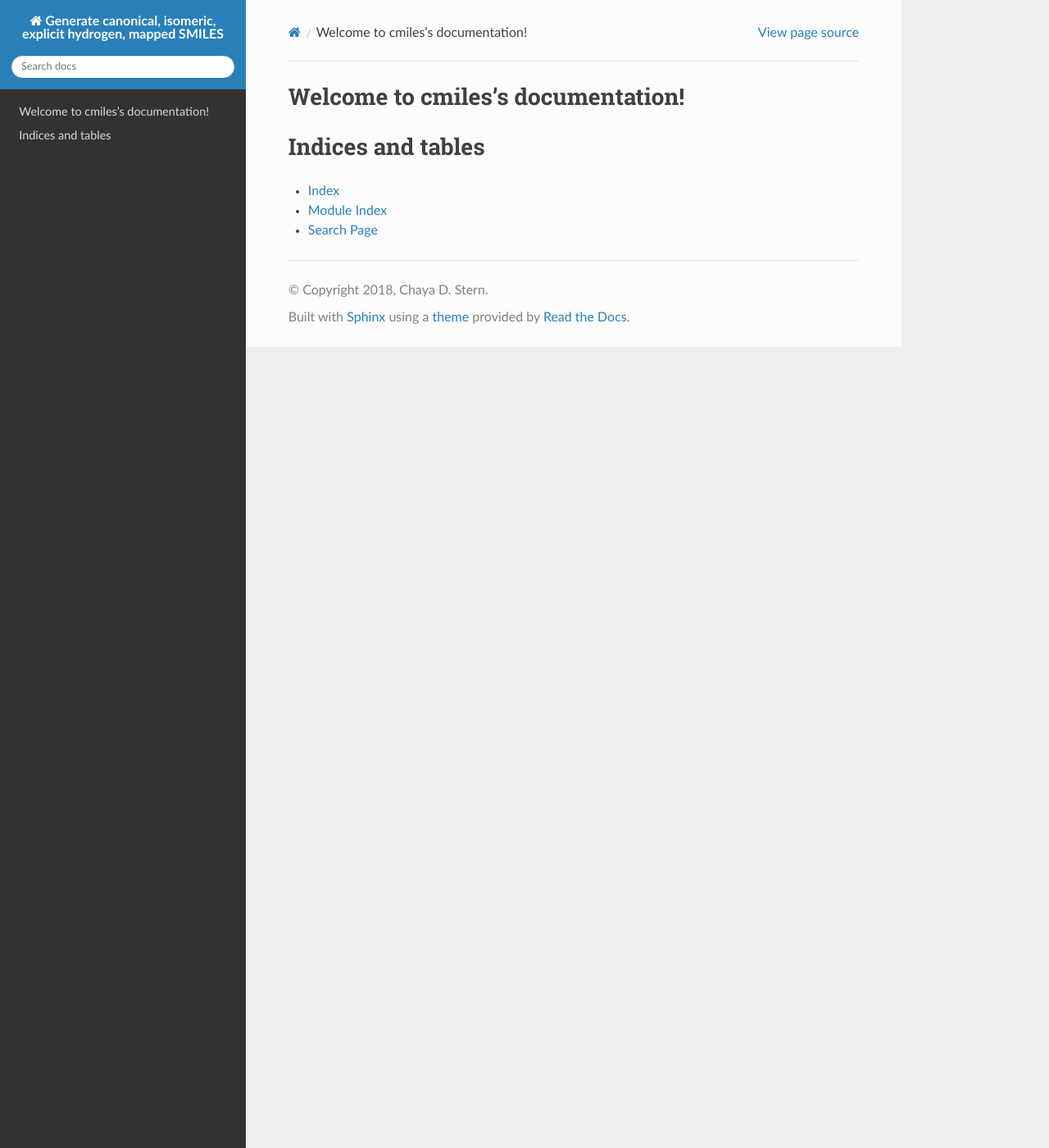
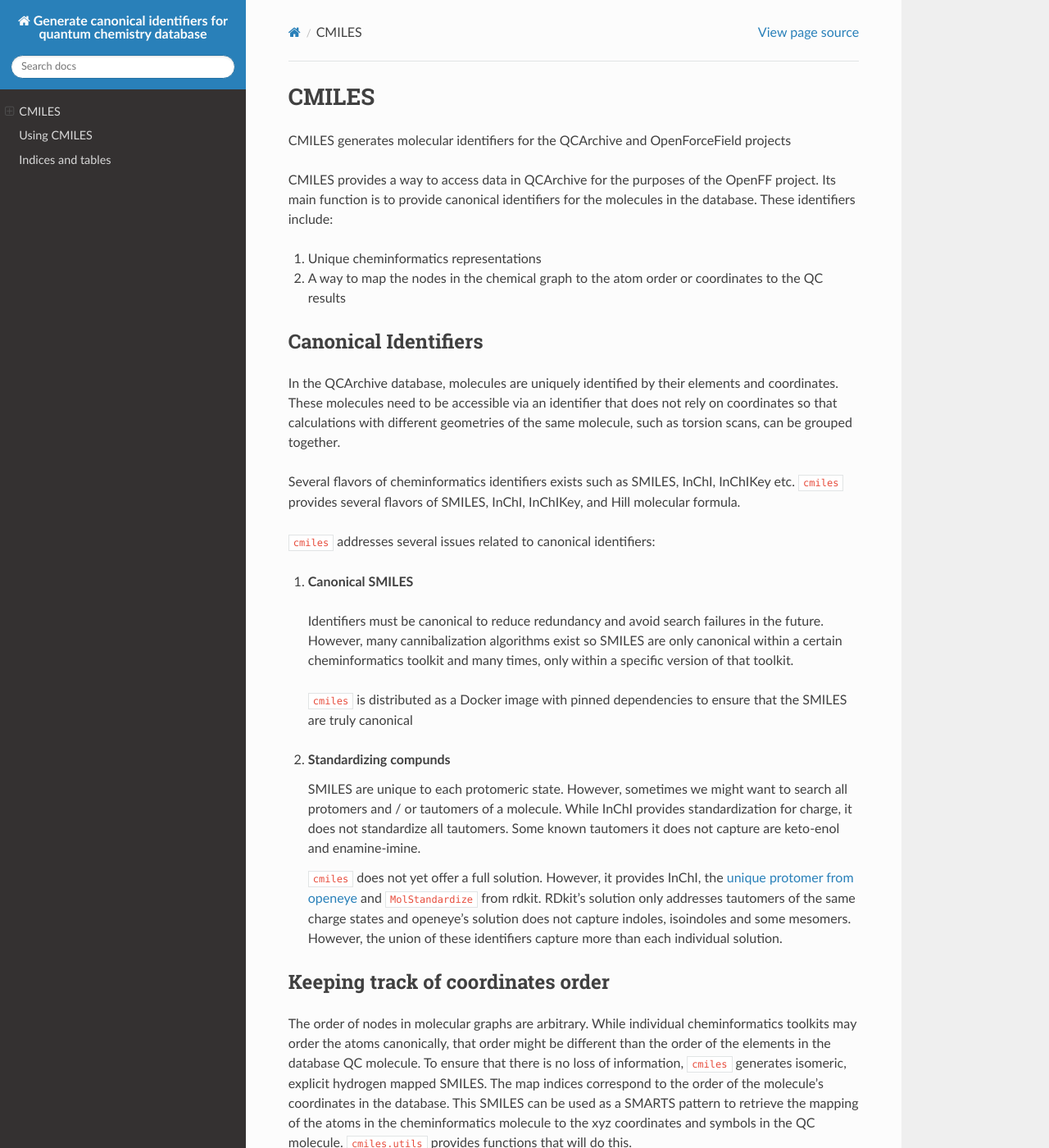
Before and after one commit to openforcefield/cmiles, a Sphinx documentation site: the page built from docs/index.rst, in a window 1280 px wide and 1400 px high. Shown: the whole window at 82% size. Built offline with Sphinx 7.4.7 and the Read the Docs theme 2.0.0, drawn with Linux system fonts in a browser that asks for light colours; some of the changed text lies outside the part shown.

Commit message:
added docs

```diff
--- a/docs/conf.py
+++ b/docs/conf.py
@@ -19,7 +19,7 @@
 
 # -- Project information -----------------------------------------------------
 
-project = 'Generate canonical, isomeric, explicit hydrogen, mapped SMILES'
+project = 'Generate canonical identifiers for quantum chemistry database'
 copyright = "2018, Chaya D. Stern"
 author = 'Chaya D. Stern'
 
@@ -41,7 +41,11 @@ release = ''
 extensions = [
     'sphinx.ext.autodoc',
     'sphinx.ext.mathjax',
-]
+    'sphinx.ext.viewcode',
+    'numpydoc',
+    'sphinx.ext.autosummary',
+    'sphinx.ext.doctest',
+    'sphinx.ext.inheritance_diagram']
 
 # Add any paths that contain templates here, relative to this directory.
 templates_path = ['_templates']
--- a/docs/index.rst
+++ b/docs/index.rst
@@ -3,8 +3,80 @@
    You can adapt this file completely to your liking, but it should at least
    contain the root `toctree` directive.
 
-Welcome to cmiles's documentation!
+CMILES
 =========================================================
+
+CMILES generates molecular identifiers for the QCArchive and OpenForceField projects
+
+CMILES provides a way to access data in QCArchive for the purposes of the OpenFF project. Its main function is to
+provide canonical identifiers for the molecules in the database. These identifiers include:
+
+1. Unique cheminformatics representations
+2. A way to map the nodes in the chemical graph to the atom order or coordinates to the QC results
+
+Canonical Identifiers
+---------------------
+In the QCArchive database, molecules are uniquely identified by their elements and coordinates. These molecules need to
+be accessible via an identifier that does not rely on coordinates so that calculations with different geometries of the
+same molecule, such as torsion scans, can be grouped together.
+
+Several flavors of cheminformatics identifiers exists such as SMILES, InChI, InChIKey etc. ``cmiles`` provides several flavors of SMILES,
+InChI, InChIKey, and Hill molecular formula.
+
+``cmiles`` addresses several issues related to canonical identifiers:
+
+1. **Canonical SMILES**
+
+ Identifiers must be canonical to reduce redundancy and avoid search failures in the future.
+ However, many cannibalization algorithms exist so SMILES are only canonical within a certain cheminformatics toolkit and many times, only within
+ a specific version of that toolkit.
+
+ ``cmiles`` is distributed as a Docker image with pinned dependencies to ensure that the SMILES are truly canonical
+
+2. **Standardizing compunds**
+
+   SMILES are unique to each protomeric state. However, sometimes we might want to search all protomers and / or tautomers of
+   a molecule. While InChI provides standardization for charge, it does not standardize all tautomers. Some known tautomers it
+   does not capture are keto-enol and enamine-imine.
+
+   ``cmiles`` does not yet offer a full solution. However, it provides InChI, the
+   `unique protomer from openeye <https://docs.eyesopen.com/toolkits/python/quacpactk/OEProtonFunctions/OEGetUniqueProtomer.html/>`_
+   and ``MolStandardize`` from rdkit. RDkit's solution only addresses tautomers of the same charge states and openeye's solution
+   does not capture indoles, isoindoles and some mesomers. However, the union of these identifiers capture more than each
+   individual solution.
+
+Keeping track of coordinates order
+----------------------------------
+The order of nodes in molecular graphs are arbitrary. While individual cheminformatics toolkits may order the atoms canonically,
+that order might be different than the order of the elements in the database QC molecule. To ensure that there is no loss
+of information, ``cmiles`` generates isomeric, explicit hydrogen mapped SMILES. The map indices correspond to the order
+of the molecule's coordinates in the database. This SMILES can be used as a SMARTS pattern to retrieve the mapping of the atoms in the cheminformatics molecule
+to the xyz coordinates and symbols in the QC molecule. ``cmiles.utils`` provides functions that will do this.
+
+Using CMILES
+============
+
+The main function of ``cmiles`` is to generate the identifiers and it is just one function call:
+
+.. code-block:: python
+
+   from cmiles import generator
+   identifiers = generator.get_molecule_ids(molecule)
+
+
+``identifers`` is a dictionary with several flavors of SMILES and some other identifiers. It includes:
+
+1. Canonical SMILES
+2. Isomeric SMILES
+3. Canonical, explicit hydrogen SMILES
+4. Isomeric, explicit hydrogen SMILES
+5. Isomeric, explicit hydrogen, mapped SMILES
+6. Molecular formula in Hill notation
+7. InChI
+8. InChIKey
+9. Unique protomer SMILES
+10. Standardized tautomer SMILES
+
 
 .. toctree::
    :maxdepth: 2
```
Also changed, not shown: docs/cmiles.rst (added, +30 -0 lines), docs/modules.rst (added, +7 -0 lines).
